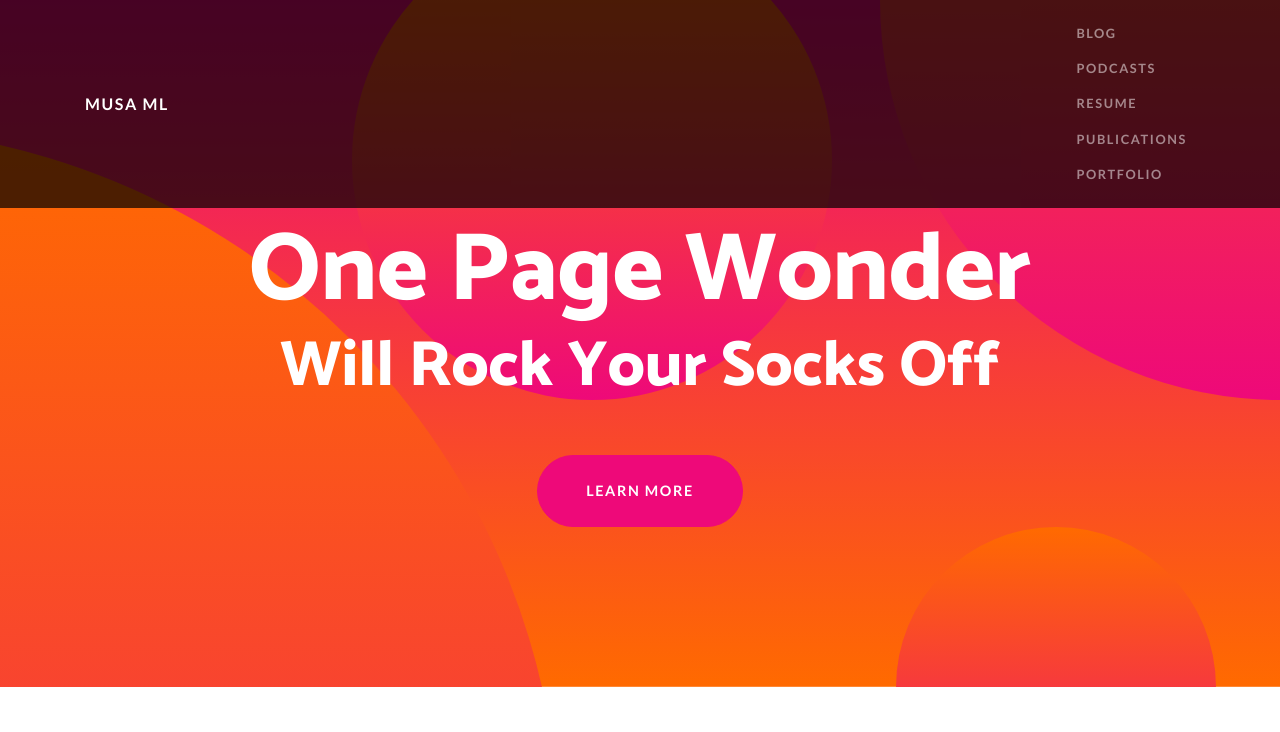
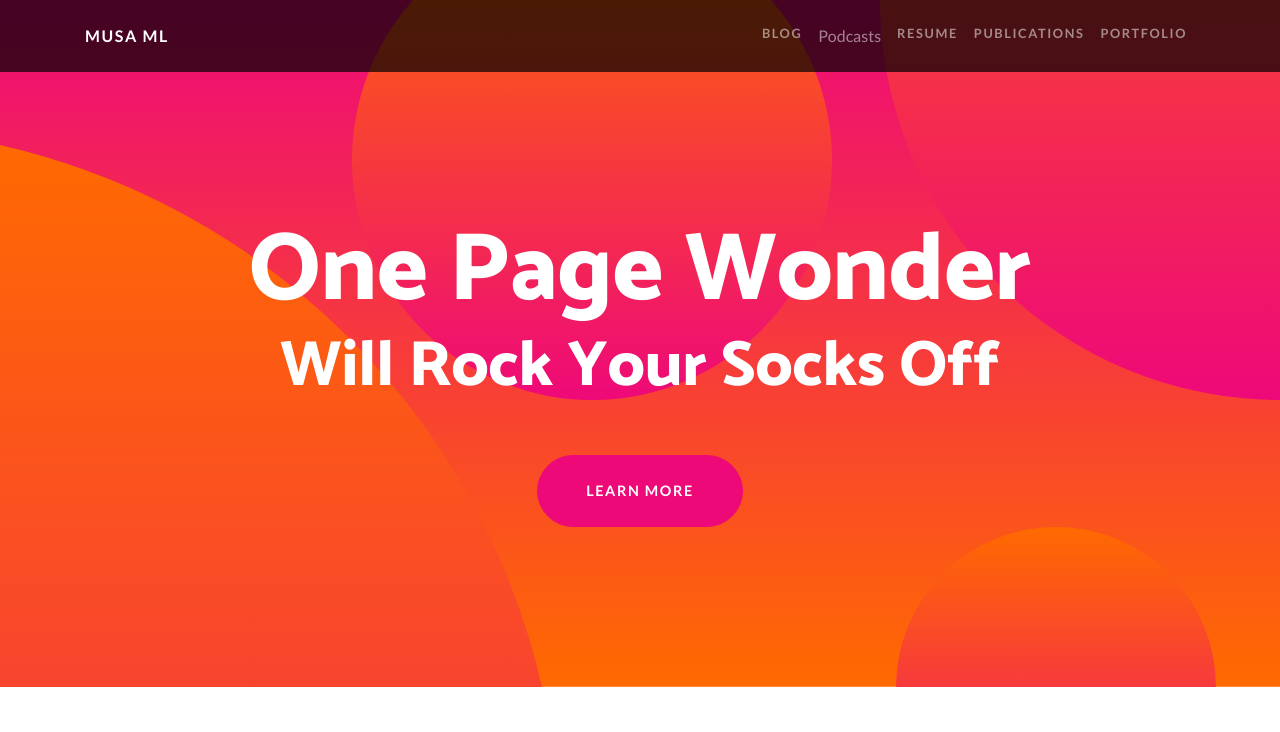
Before and after one commit to musawakiliML/sample-one-page-site, a website: page index.html in a window 1280 px wide. Shown: the top 732 px of the page. Drawn offline with Linux system fonts and the light colour scheme.

Commit message:
Update index.html

```diff
--- a/index.html
+++ b/index.html
@@ -35,9 +35,17 @@
         <ul class="navbar-nav ml-auto">
           <li class="nav-item">
             <a class="nav-link" href="https://musawakiliML.github.io/musaml/">Blog</a>
+          </li>
+          <li class="navbar-nav ml-auto">
             <a class="nav-link" href="https://musawakiliML.github.io/musaml/">Podcasts</a>
+          </li>
+          <li class="nav-item">
             <a class="nav-link" href="https://musawakiliML.github.io/musaml/">Resume</a>
+          </li>
+          <li class="nav-item">
             <a class="nav-link" href="https://musawakiliML.github.io/musaml/">Publications</a>
+          </li>
+          <li class="nav-item">
             <a class="nav-link" href="https://musawakiliML.github.io/musaml/">Portfolio</a>
           </li>
         </ul>
```
